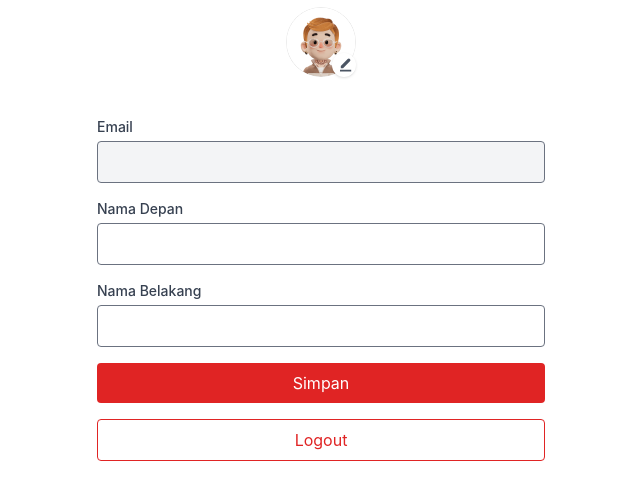
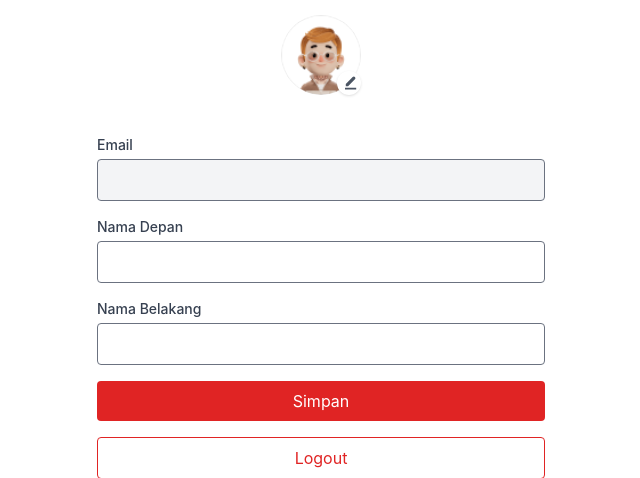
Before and after one commit to mohagungnursalim/SIMS-PPOB-AGUNG, a CodeIgniter 4 app: the page made by app/Views/profile/profile.php in a window 1280 px wide. Shown: the part 65-543 px from the top of the page, without its empty margins (319-959 px from the left). Run offline with PHP 8.4 and a stand-in for CodeIgniter, Linux system fonts and the light colour scheme; the template is opened without the code that fills it: most values are stand-ins (such as "Sample title", 1, 10 or a date in 2020); data that the repository does not hold is empty; some libraries are stand-ins or nearby versions.

Commit message:
fix: image size

```diff
--- a/app/Views/profile/profile.php
+++ b/app/Views/profile/profile.php
@@ -14,7 +14,7 @@
                 ? $defaultImage
                 : esc($imageUrl);
         ?>
-        <img src="<?= $finalImage ?>" alt="Avatar" class="w-16 h-16 rounded-full object-cover">
+        <img src="<?= $finalImage ?>" alt="Avatar" class="mt-2 w-20 h-20 rounded-full object-cover">
 
             <span class="absolute bottom-0 right-0 bg-white p-1 rounded-full shadow">
                 <svg class="w-4 h-4 text-gray-600" fill="currentColor" viewBox="0 0 20 20">
```
